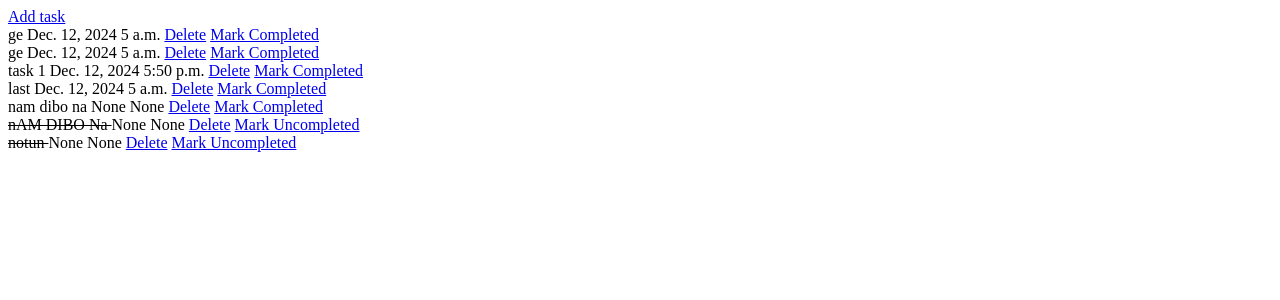
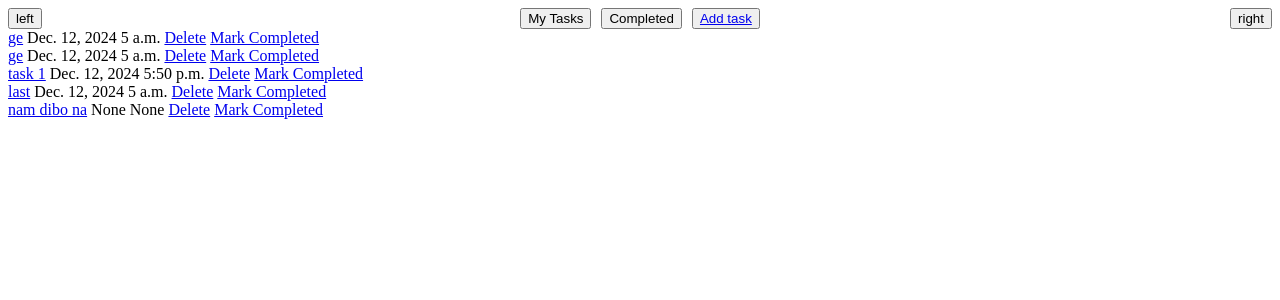
Before and after one commit to asiradnan/ToDo, a Django app: page / in a window 1280 px wide. Shown: the top 300 px of the page. Run offline with Django 5.2, Linux system fonts and the light colour scheme; a user stored in the database is signed in; data comes from the database, SQL or seed files in the repository; both versions use the stored data as it was after the commit.

Commit message:
added separate sections for incomplete and completed tasks. also added navbar

```diff
--- a/Task/urls.py
+++ b/Task/urls.py
@@ -5,5 +5,6 @@ urlpatterns=[
     path("add/",views.addTask,name="addtask"),
     path('',views.home,name="home"),
     path('delete/<int:id>',views.delete,name="delete"),
-    path('completed/<int:id>',views.completed,name="completed")
+    path('completed/<int:id>',views.completed,name="completed"),
+    path('update/<int:id>',views.update,name='update')
 ]
--- a/Task/views.py
+++ b/Task/views.py
@@ -24,8 +24,17 @@ def delete(request,id):
     return HttpResponseRedirect("/")
 
 def completed(request,id):
-    id=int(id)
     task=get_object_or_404(Task, id=id)
     task.completed=not task.completed
     task.save()
     return HttpResponseRedirect("/")
+
+def update(request,id):
+    task=get_object_or_404(Task,id=id)
+    if request.method=="POST":
+        form=TaskForm(request.POST)
+        if form.is_valid():
+            form.save()
+            return HttpResponseRedirect("/")
+    form=TaskForm(instance=task)
+    return render(request,"task/task.html",{"form":form})
--- a/static/home.css
+++ b/static/home.css
@@ -0,0 +1,17 @@
+nav{
+    display: grid;
+    grid-template-columns: 20% 60% 20%;
+}
+#navright{
+    display: grid;
+    justify-content: end;
+}
+#navmid{
+    display: grid;
+    grid-template-columns: auto auto auto;
+    justify-content: center;
+    column-gap: 10px;
+}
+#completedtasks{
+    display: none;
+}
--- a/static/home.js
+++ b/static/home.js
@@ -0,0 +1,8 @@
+mytasks = () =>{
+    document.getElementById('completedtasks').style.display="none";
+    document.getElementById('tasks').style.display="block";
+}
+completedtasks = () =>{
+    document.getElementById('tasks').style.display="none";
+    document.getElementById('completedtasks').style.display="block";
+}
--- a/templates/ToDo/home.html
+++ b/templates/ToDo/home.html
@@ -4,19 +4,44 @@
     <meta charset="UTF-8">
     <meta name="viewport" content="width=device-width, initial-scale=1.0">
     <link rel="stylesheet" href="{% static 'home.css' %}">
-    <title>Document</title>
+    <title>To Do</title>
 </head>
 <body>
+    <nav>
+        <div id="navleft">
+            <button>left</button>
+        </div>
+        <div id="navmid">
+            <button id="mytasks" onclick="mytasks()">My Tasks</button>
+            <button id="completed" onclick="completedtasks()">Completed</button>
+            <button><a href="{% url 'Task:addtask' %}">Add task</a></button>
+        </div>
+        <div id="navright">
+            <button id="profile">right</button>
+        </div>
+    </nav>
+    <main id="main">
+        <div id="tasks">
+            {% if user.is_authenticated%}
+                {% for task in tasks%}
 
-    {% if user.is_authenticated%}
-        <a href="{% url 'Task:addtask' %}">Add task</a><br>
-        {% for task in tasks%}
-            {% if task.completed == True%} <s>{{task}} </s>  {{task.deadline}} {{task.time}}  <a href="/delete/{{task.id}}">Delete</a> <a href="/completed/{{task.id}}">Mark Uncompleted</a> <br>
-            {%else%} {{task}} {{task.deadline}} {{task.time}} <a href="/delete/{{task.id}}">Delete</a> <a href="/completed/{{task.id}}">Mark Completed</a> <br>
+                    {% if task.completed == False%} <a href="/update/{{task.id}}">{{task}}</a> {{task.deadline}} {{task.time}} <a href="/delete/{{task.id}}">Delete</a> <a href="/completed/{{task.id}}">Mark Completed</a> <br>
+                    {%endif%}
+                {%endfor%}
             {%endif%}
-        {%endfor%}
-    {%endif%}
+        </div>
+        <div id="completedtasks">
+            <h3>completed</h3>
+            {% if user.is_authenticated%}
+                {% for task in tasks%}
+                    {% if task.completed == True%} <s>{{task}}</s>  {{task.deadline}} {{task.time}}  <a href="/delete/{{task.id}}">Delete</a> <a href="/completed/{{task.id}}">Mark Uncompleted</a> <br>
+                    {%endif%}
+                {%endfor%}
+            {%endif%}
+        </div>
+    </main>
 
-    <!-- <script src="{% static 'home.js' %}"></script> -->
+
+    <script src="{% static 'home.js' %}"></script>
 </body>
 </html>
```
Also changed, not shown: db.sqlite3.
